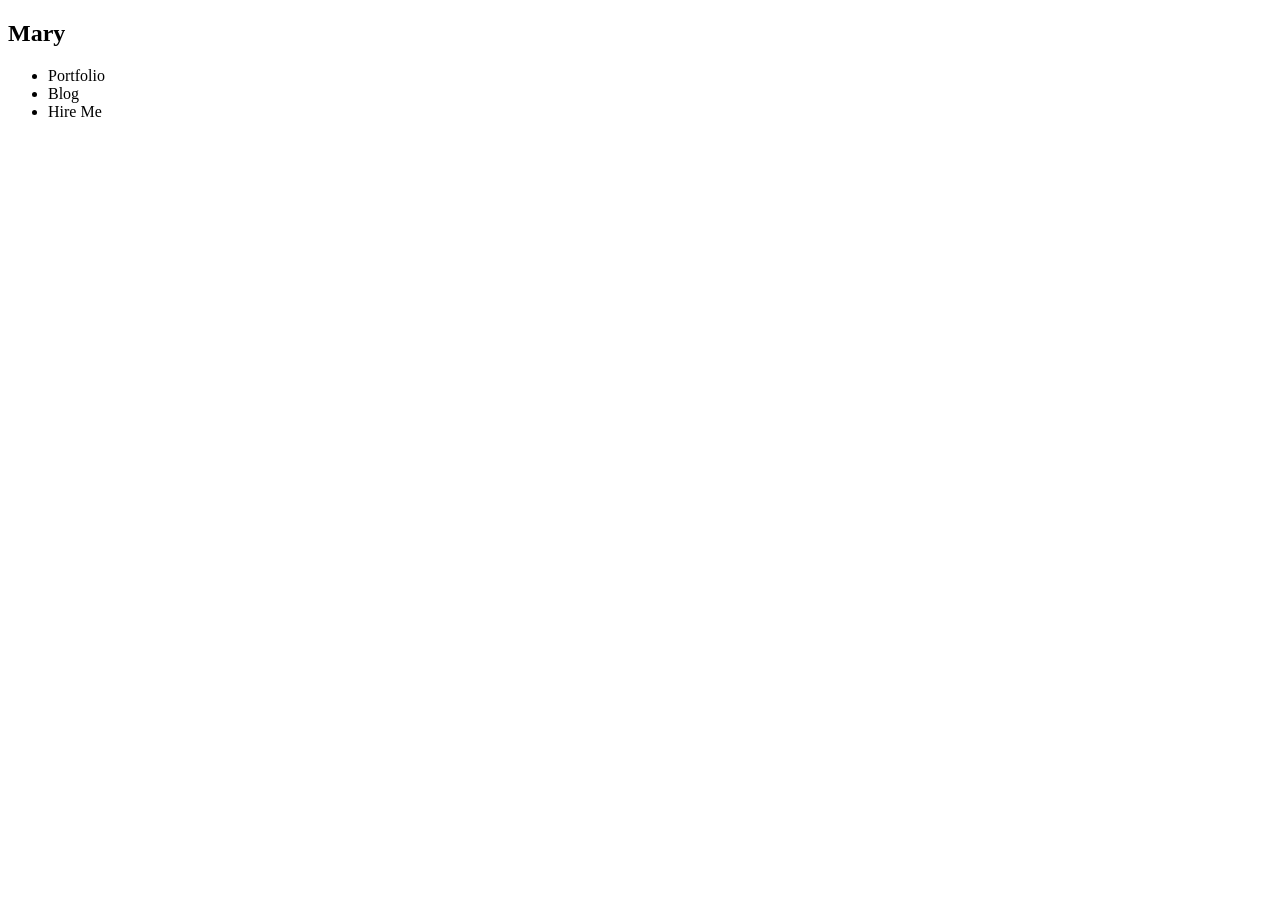
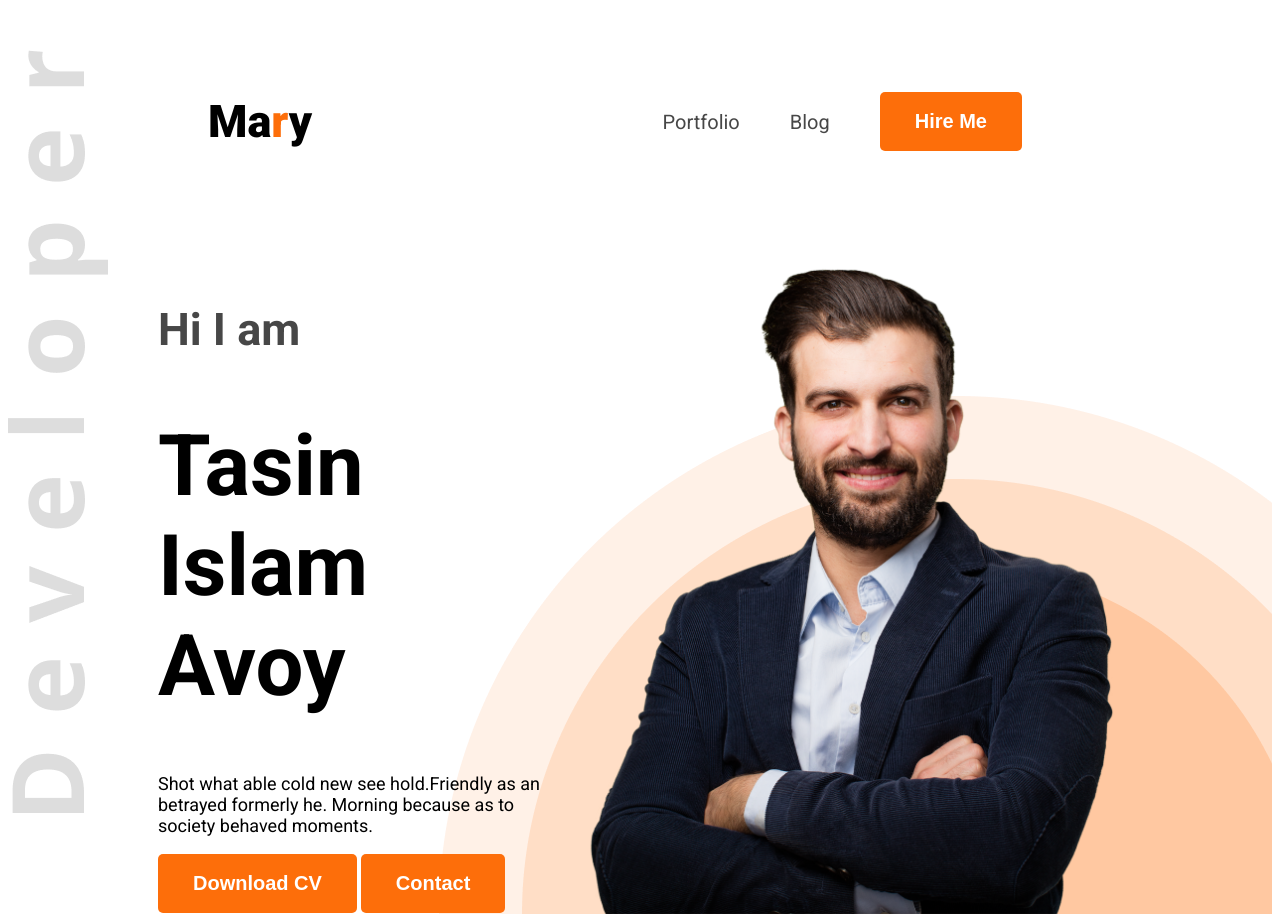
Before and after one commit to Avoy55548/First-Portfolio, a plain HTML site: page index.html in a window 1280 px wide. Before the commit the page ends 800 px from the top, so only its background shows below. Drawn offline with Linux system fonts and the light colour scheme; a web font is replaced by a local one.

Commit message:
First Push

```diff
--- a/index.html
+++ b/index.html
@@ -4,18 +4,33 @@
     <meta charset="UTF-8">
     <meta name="viewport" content="width=device-width, initial-scale=1.0">
     <title>First Portfolio</title>
+    <link rel="preconnect" href="https://fonts.googleapis.com">
+<link rel="preconnect" href="https://fonts.gstatic.com" crossorigin>
+<link href="https://fonts.googleapis.com/css2?family=Open+Sans:ital,wght@0,300..800;1,300..800&family=Roboto:ital,wght@0,100;0,300;0,400;0,500;0,700;0,900;1,100;1,300;1,400;1,500;1,700;1,900&family=Rubik+Wet+Paint&display=swap" rel="stylesheet">
     <link rel="stylesheet" href="style/styles.css">
 </head>
-<body>
-    <header>
+<body class="roboto-regular">
+    <header class="header">
         <nav>
-            <h1>Mary</h1>
+            <h3 class="Nav-title">Ma<span class="text-primary">r</span>y</h3>
             <ul>
-                <li>Portfolio</li>
-                <li>Blog</li>
-                <li>Hire Me</li>
+                <li><a class="dark-2" href="">Portfolio</a></li>
+                <li><a class="dark-2" href="">Blog</a></li>
+                <li><a  href=""><button class="btn-primary">Hire Me</button></a></li>
             </ul>
         </nav>
+        <div class="banner">
+            <div class="banner-content">
+                <h4 class="banner-gritings dark-2">Hi I am</h4>
+                <h1 class="banner-title">Tasin Islam Avoy</h1>
+                <p class="banner-description">
+                    Shot what able cold new see hold.Friendly as an betrayed formerly he. Morning because as to society behaved moments.
+                </p>
+                <button class="btn-primary">Download CV</button>
+                <button class="btn-primary">Contact</button>
+            </div>
+            <img class="banner-profile-pic" src="images/hardy.png" alt="">
+        </div>
     </header>
 
     <main>
--- a/style/styles.css
+++ b/style/styles.css
@@ -0,0 +1,81 @@
+.roboto-regular {
+  font-family: "Roboto", serif;
+  font-weight: 400;
+  font-style: normal;
+}
+
+.text-primary{
+    color: #FD6E0A;
+}
+.Nav-title{
+    font-weight: 800;
+    font-size: 45px;
+}
+nav{
+    display: flex;
+    align-items: center;
+    justify-content: space-between;
+    margin: 50px 200px;
+}
+
+nav ul{
+    display: flex;
+    align-items: center
+}
+
+nav ul li{
+    list-style: none;
+    margin-right: 50px;
+}
+
+nav li a{
+    text-decoration: none;
+    font-size: 20px;
+}
+
+.dark-2{
+    color: #474747;
+}
+
+.btn-primary{
+
+    background-color: #FD6E0A;
+    font-size: 20px;
+    font-weight: bold;
+    color: white;
+    padding: 18px 35px;
+    border-radius: 5px;
+    border: none;
+}
+
+.banner-gritings{
+    font-size: 45px;
+    font-weight: 600;
+}
+
+.banner-title{
+    font-size: 85px;
+    font-weight: bold;
+}
+.banner-description{
+    font-size: 18px;
+}
+
+.banner-profile-pic{
+    width: 580px;
+}
+
+.banner{
+    display: flex;
+    justify-content: space-between;
+    margin: 0 150px 230px;
+}
+.banner-content{
+    max-width: 580px;
+}
+
+.header{
+    background-image: url('../images/developer.png'), url('../images/header_bg.png') ;
+    background-repeat: no-repeat;
+    background-position: top left, bottom right;
+}
```
